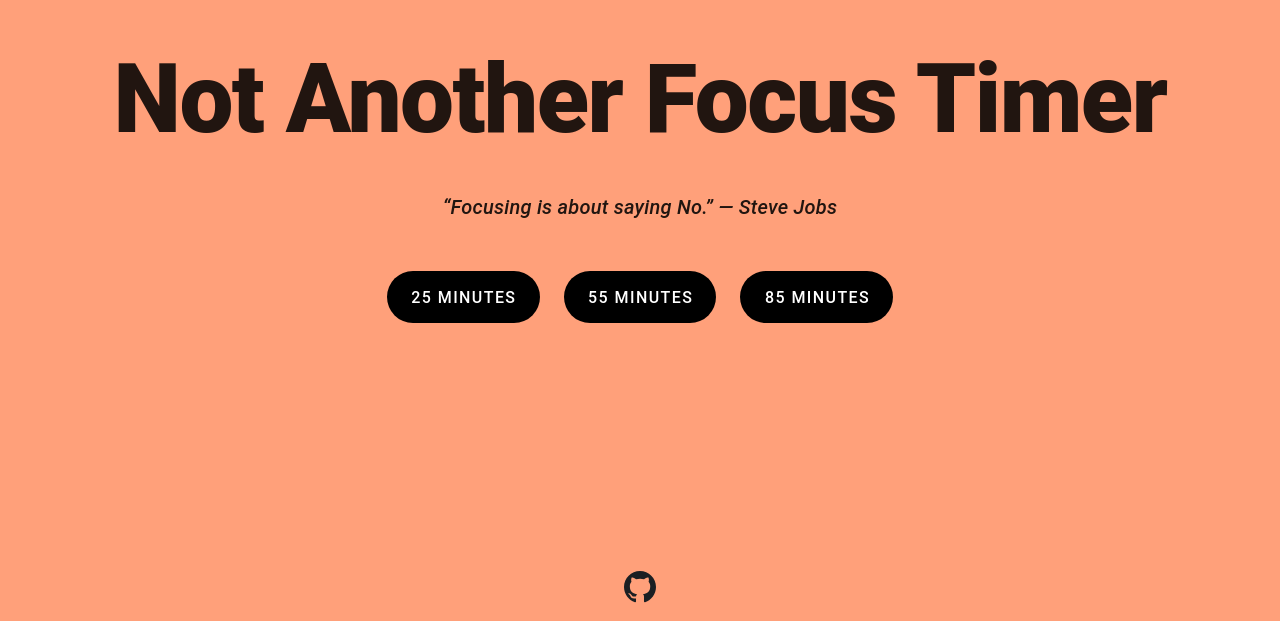
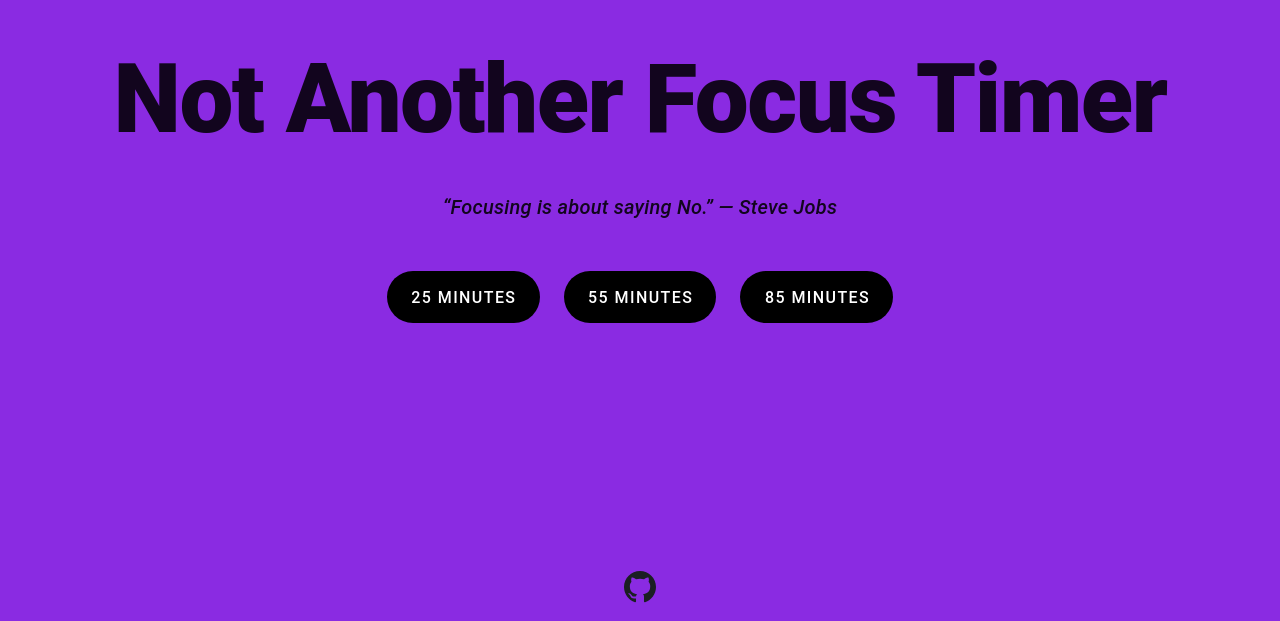
Before and after one commit to alvinsga/notanotherfocustimer, a Vue app: page / in a window 1280 px wide. Shown: the part 179-800 px from the top of the page. Built offline with nearby package versions, Linux system fonts and the light colour scheme; a web font is replaced by a local one.

Commit message:
test PWA1

```diff
--- a/src/App.vue
+++ b/src/App.vue
@@ -40,6 +40,6 @@ export default class App extends Vue {}
 
 <style scoped>
 .bcolor {
-  background-color: lightsalmon !important;
+  background-color: blueviolet !important;
 }
 </style>
```
